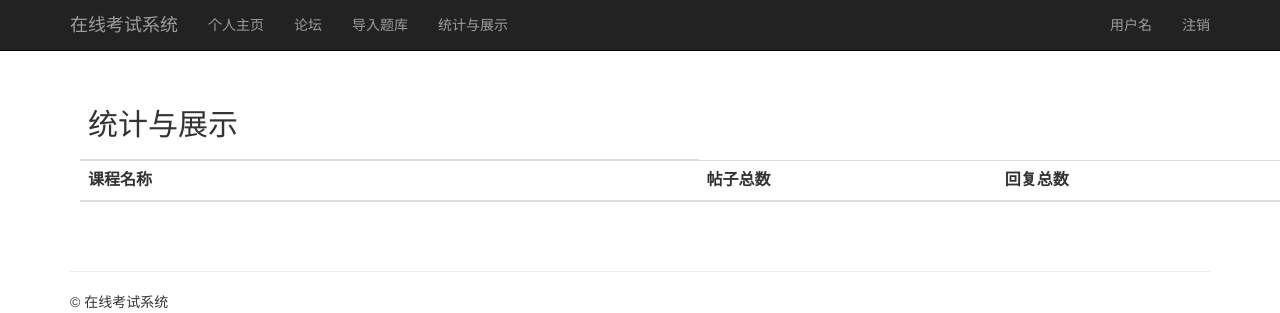
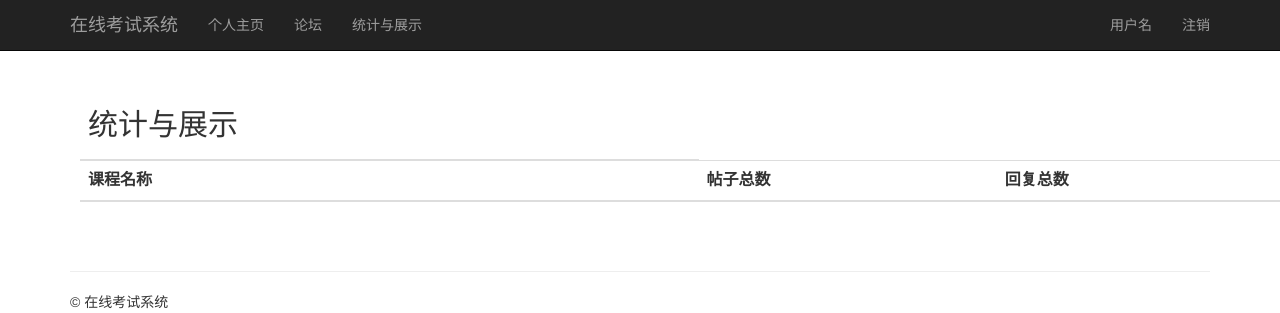
Before and after one commit to bupt-online-examination-system/exam_system, a Django app: page /count/ in a window 1280 px wide. Shown: the top 313 px of the page. Run offline with Django 3.2, Linux system fonts and the light colour scheme; lists and menus that the app fills with data are empty; some libraries are stand-ins or nearby versions.

```diff
--- a/exam_system/templates/forum_base.html
+++ b/exam_system/templates/forum_base.html
@@ -17,7 +17,6 @@
 
               <li> <a href="#">个人主页</a></li><!--“#”是默认当前页面，可以把#换成想跳转的页面-->
             <li><a href="/event_manage/">论坛</a></li>
-              <li><a href="/data_in/">导入题库</a></li>
               <li><a href="/count/">统计与展示</a></li>
           </ul>
           <ul class="nav navbar-nav navbar-right">
```
